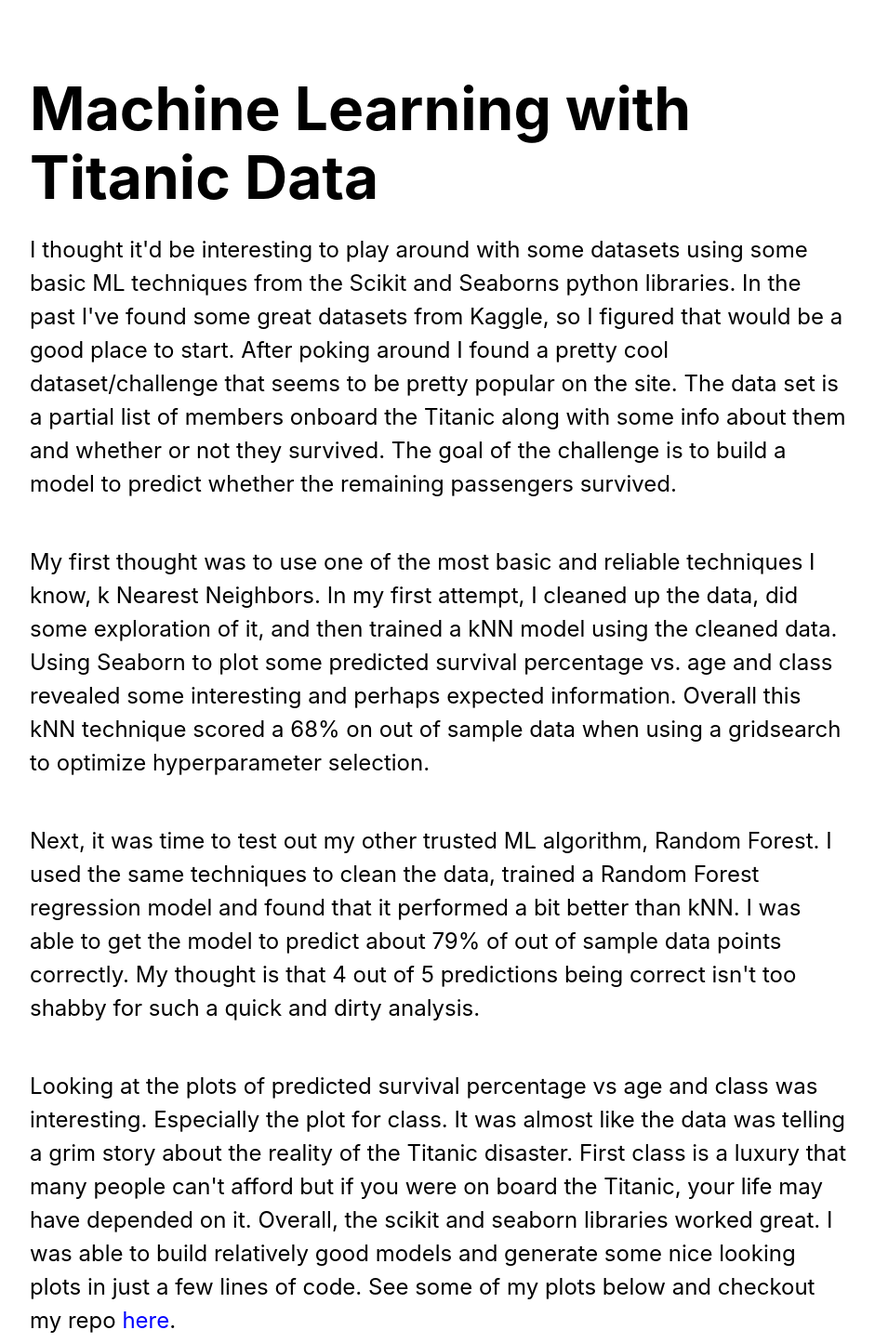
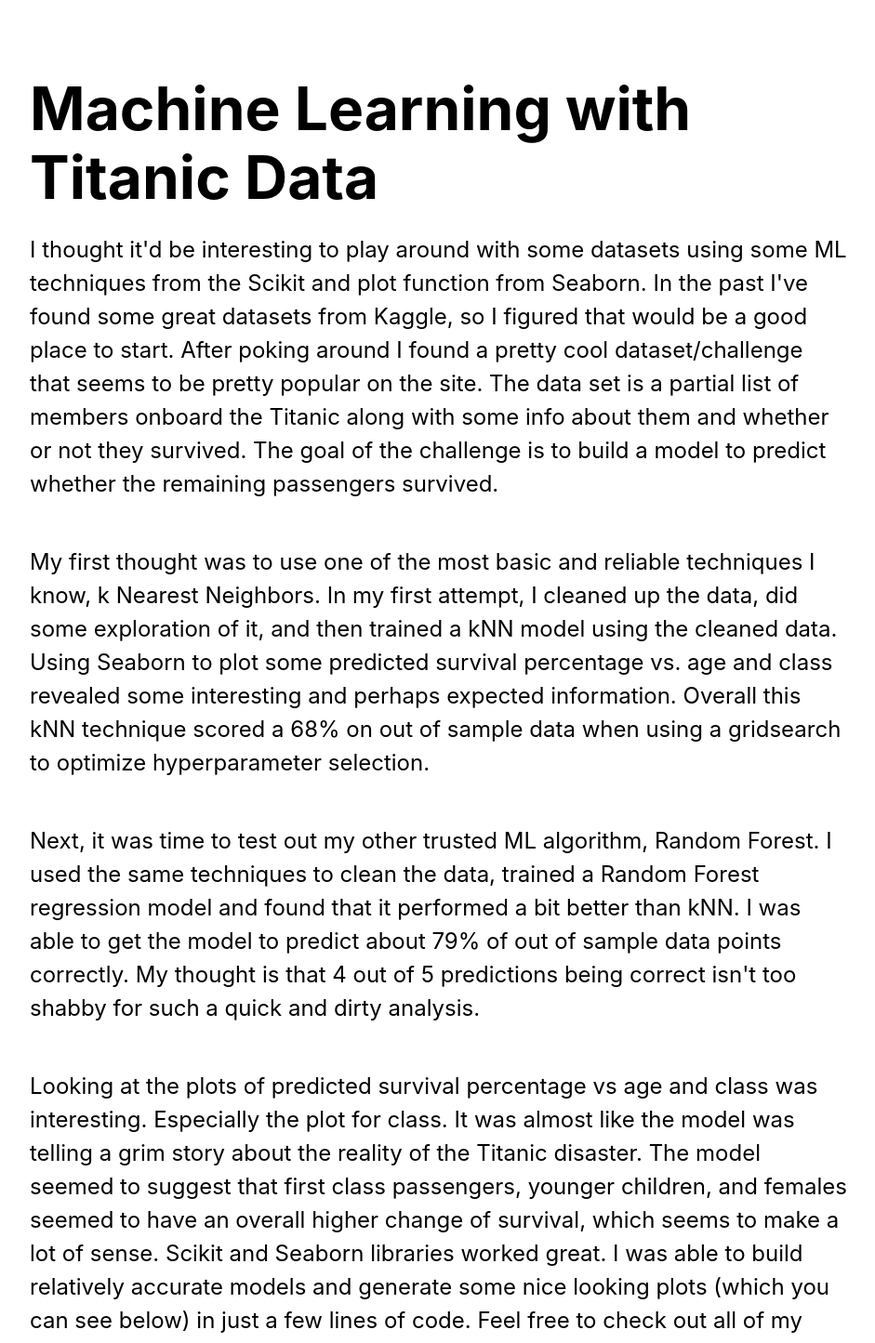
Before and after one commit to alexarsenault/portfolio, a Next.js app: page /ml-ds in a window 1280 px wide. Shown: the top 1445 px of the page at 93% size, without its empty margins (168-1109 px from the left). Built offline with nearby package versions, Linux system fonts and the light colour scheme.

Commit message:
Modified write up on titanic analysis.

```diff
--- a/pages/ml-ds.js
+++ b/pages/ml-ds.js
@@ -15,11 +15,11 @@ export default function Home() {
         </h1>
 
         <p className={styles.description}>
-          I thought it'd be interesting to play around with some datasets using some basic ML techniques
-          from the Scikit and Seaborns python libraries. In the past I've found some great datasets from
+          I thought it'd be interesting to play around with some datasets using some ML techniques
+          from the Scikit and plot function from Seaborn. In the past I've found some great datasets from
           Kaggle, so I figured that would be a good place to start.  After poking around I found a pretty
           cool dataset/challenge that seems to be pretty popular on the site.  The data set is a partial
-          list of members onboard the Titanic along with some info about them and  whether or not they
+          list of members onboard the Titanic along with some info about them and whether or not they
           survived.  The goal of the challenge is to build a model to predict whether the remaining
           passengers survived.
         </p>
@@ -43,11 +43,12 @@ export default function Home() {
 
         <p className={styles.description}>
           Looking at the plots of predicted survival percentage vs age and class was interesting. Especially
-          the plot for class. It was almost like the data was telling a grim story about the reality of
-          the Titanic disaster.  First class is a luxury that many people can't afford but if you were on
-          board the Titanic, your life may have depended on it.  Overall, the scikit and seaborn libraries
-          worked great.  I was able to build relatively good models and generate some nice looking plots in
-          just a few lines of code.  See some of my plots below and checkout my repo <a href="https://github.com/alexarsenault/ds-ml" style={{color:"blue"}}>here</a>.
+          the plot for class. It was almost like the model was telling a grim story about the reality of
+          the Titanic disaster.  The model seemed to suggest that first class passengers, younger children,
+          and females seemed to have an overall higher change of survival, which seems to make a lot of sense.
+          Scikit and Seaborn libraries worked great.  I was able to build relatively accurate models and generate
+          some nice looking plots (which you can see below) in just a few lines of code.  Feel free to check
+          out all of my code in my repository <a href="https://github.com/alexarsenault/ds-ml" style={{color:"blue"}}>here</a>.
         </p>
 
         <img src='ml_ds/class_vs_age_vs_survival.png' className={styles.image} />
```
